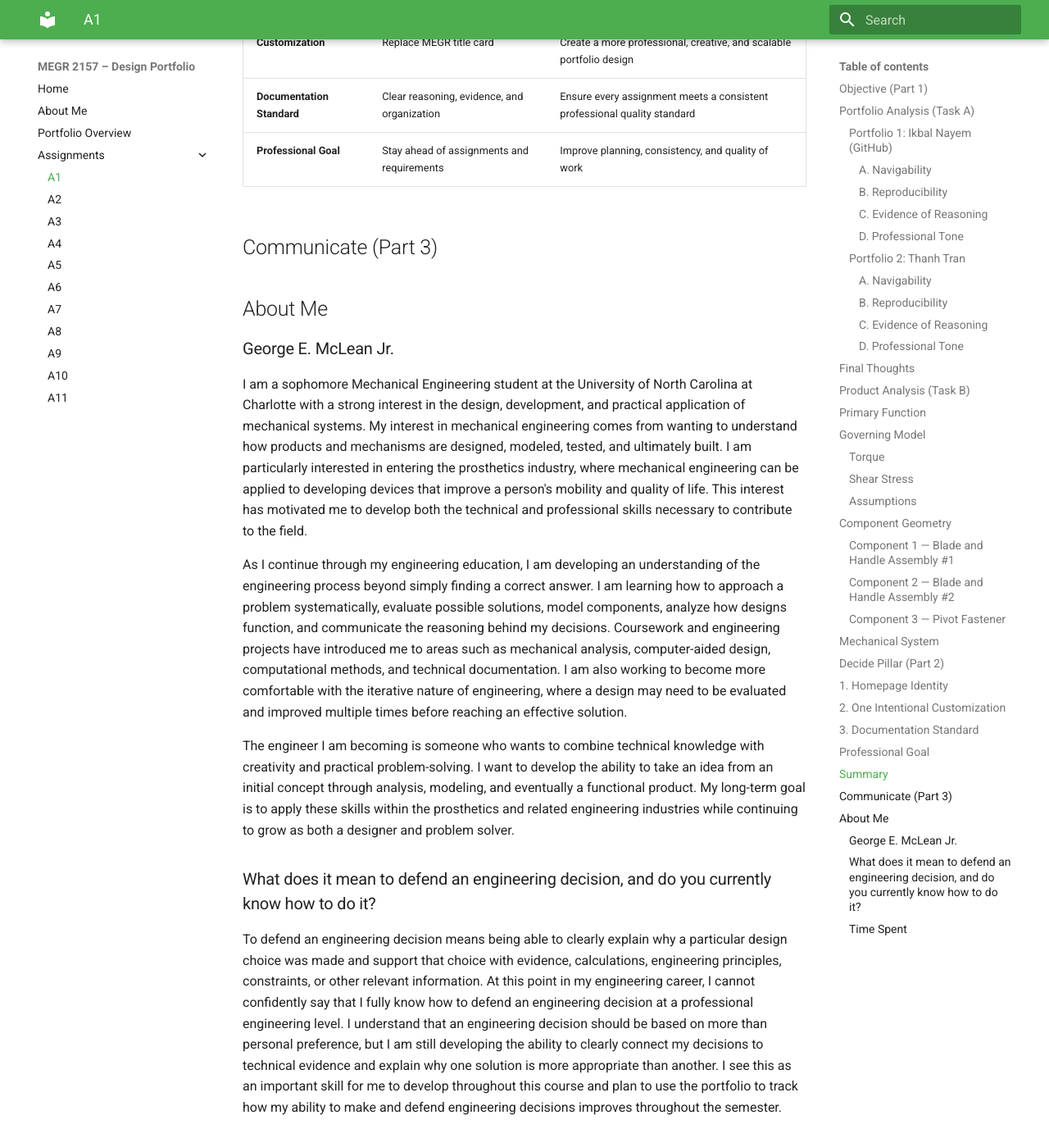
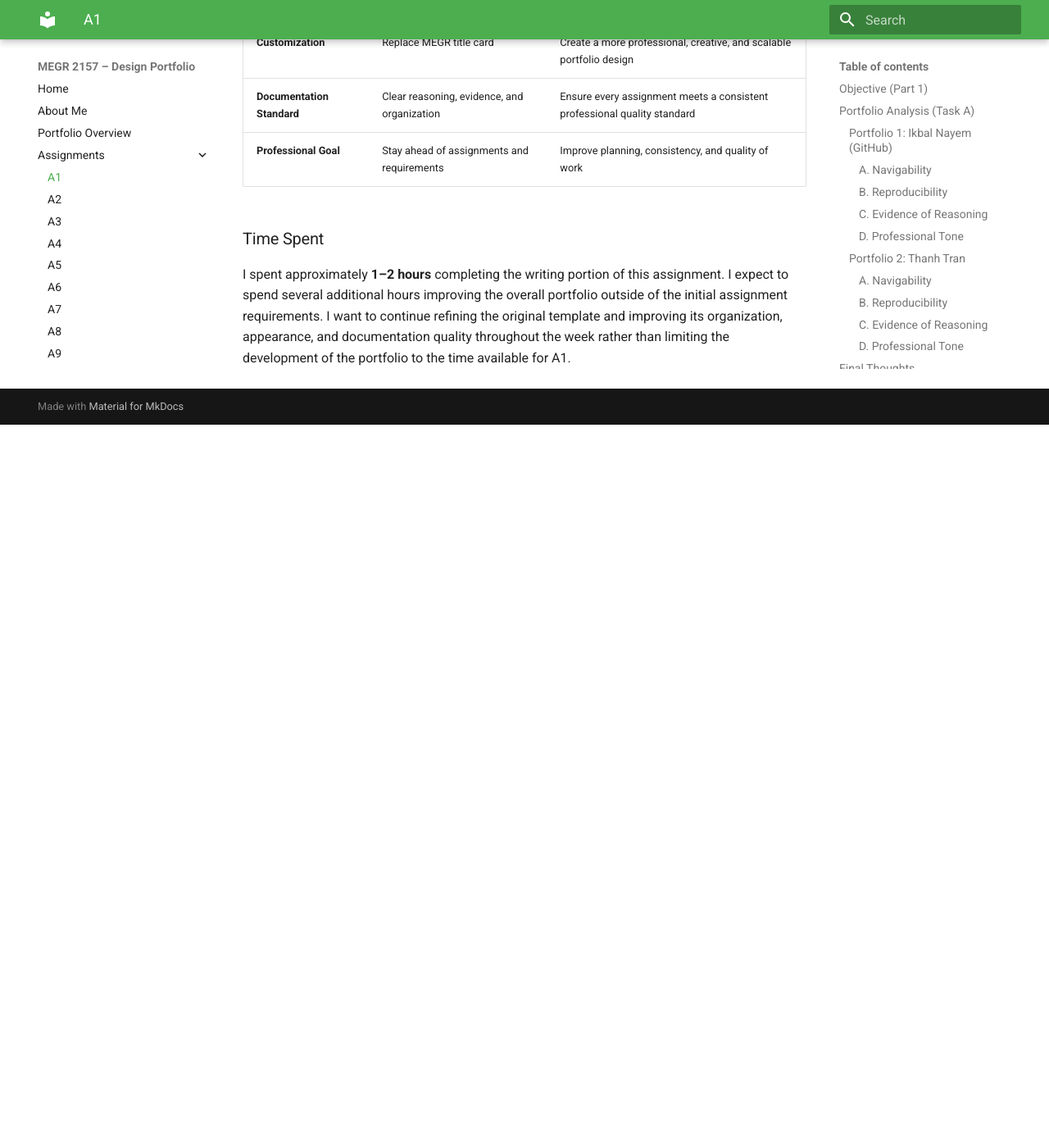
Before and after one commit to gmclean04/Mclean-MEGR-2156-Portfolio, an MkDocs documentation site: the page built from docs/assignments/A01/index.md, in a window 1280 px wide and 1400 px high, scrolled down 7729 px. Shown: the whole window at 82% size. Built offline with MkDocs 1.6.1 and Material for MkDocs 9.7.7, drawn with Linux system fonts in a browser that asks for light colours; after the commit the page ends 8247 px from its top, so only the background shows below that.

Commit message:
Update index.md

```diff
--- a/docs/assignments/A01/index.md
+++ b/docs/assignments/A01/index.md
@@ -196,20 +196,8 @@ This approach will allow the portfolio to develop throughout the semester rather
 | **Documentation Standard** | Clear reasoning, evidence, and organization | Ensure every assignment meets a consistent professional quality standard |
 | **Professional Goal** | Stay ahead of assignments and requirements | Improve planning, consistency, and quality of work |
 
-## Communicate (Part 3)
-## About Me
 
-### George E. McLean Jr.
 
-I am a sophomore Mechanical Engineering student at the University of North Carolina at Charlotte with a strong interest in the design, development, and practical application of mechanical systems. My interest in mechanical engineering comes from wanting to understand how products and mechanisms are designed, modeled, tested, and ultimately built. I am particularly interested in entering the prosthetics industry, where mechanical engineering can be applied to developing devices that improve a person's mobility and quality of life. This interest has motivated me to develop both the technical and professional skills necessary to contribute to the field.
-
-As I continue through my engineering education, I am developing an understanding of the engineering process beyond simply finding a correct answer. I am learning how to approach a problem systematically, evaluate possible solutions, model components, analyze how designs function, and communicate the reasoning behind my decisions. Coursework and engineering projects have introduced me to areas such as mechanical analysis, computer-aided design, computational methods, and technical documentation. I am also working to become more comfortable with the iterative nature of engineering, where a design may need to be evaluated and improved multiple times before reaching an effective solution.
-
-The engineer I am becoming is someone who wants to combine technical knowledge with creativity and practical problem-solving. I want to develop the ability to take an idea from an initial concept through analysis, modeling, and eventually a functional product. My long-term goal is to apply these skills within the prosthetics and related engineering industries while continuing to grow as both a designer and problem solver.
-
-### What does it mean to defend an engineering decision, and do you currently know how to do it?
-
-To defend an engineering decision means being able to clearly explain why a particular design choice was made and support that choice with evidence, calculations, engineering principles, constraints, or other relevant information. At this point in my engineering career, I cannot confidently say that I fully know how to defend an engineering decision at a professional engineering level. I understand that an engineering decision should be based on more than personal preference, but I am still developing the ability to clearly connect my decisions to technical evidence and explain why one solution is more appropriate than another. I see this as an important skill for me to develop throughout this course and plan to use the portfolio to track how my ability to make and defend engineering decisions improves throughout the semester.
 
 ### Time Spent
 
```
